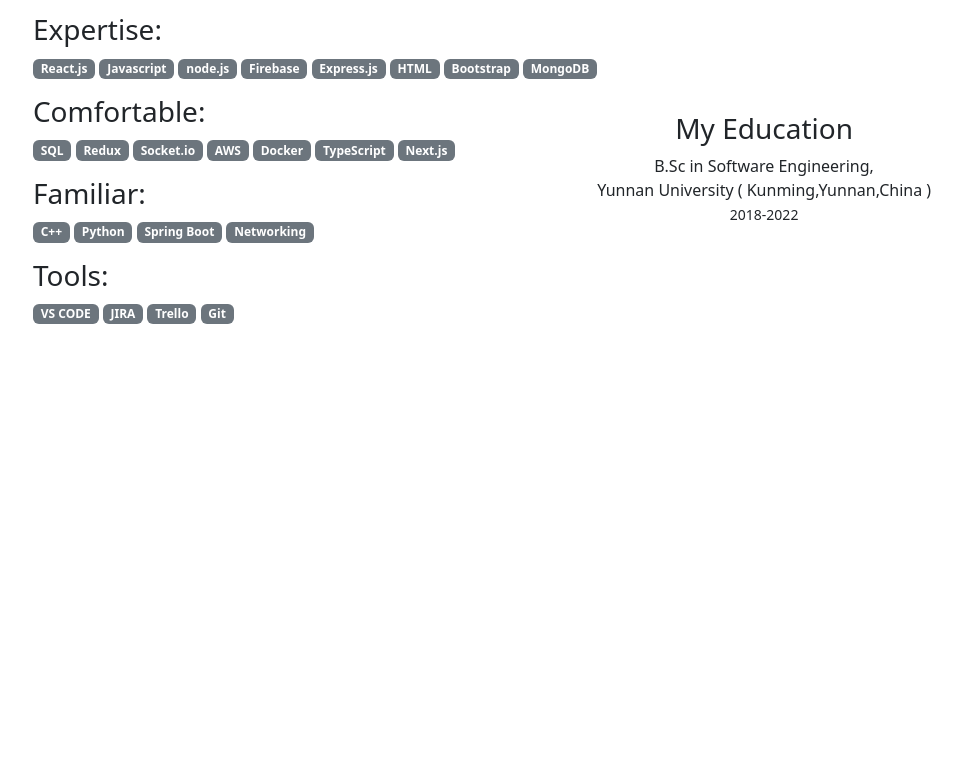
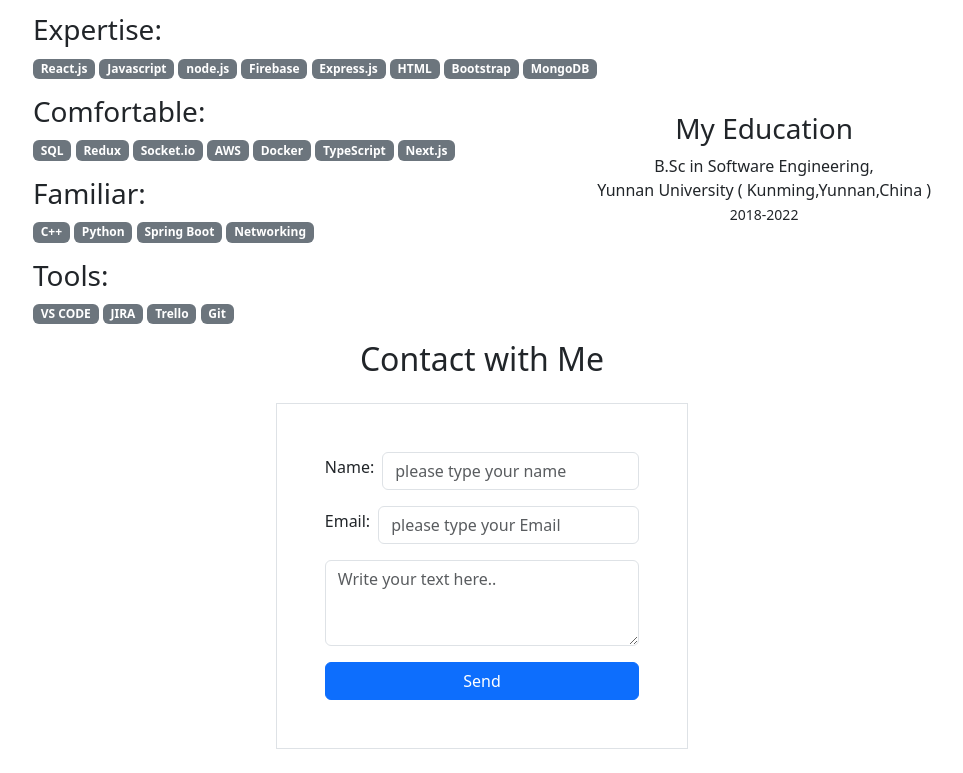
Before and after one commit to NowshinBushra/Portfolio-Site, a plain HTML site: page index.html in a window 1280 px wide. Shown: the part 1122-1895 px from the top of the page, without its empty margins (158-1121 px from the left). Before the commit the page ends 1462 px from the top, so only its background shows below. Drawn offline with Linux system fonts and the light colour scheme.

Commit message:
6th commit

```diff
--- a/index.html
+++ b/index.html
@@ -237,8 +237,27 @@
         </section>
 
 
-        <section>
-
+        <section class="d-flex justify-content-center">
+            <div>
+                <h2 class="text-center">Contact with Me</h2>
+                <div class="border m-4 p-5">
+                    <div class="mb-3 d-flex align-items-center">
+                        <label for="exampleFormControlInput1" class="form-label me-2">Name:</label>
+                        <input type="email" class="form-control" id="exampleFormControlInput1"
+                            placeholder="please type your name" required>
+                    </div>
+                    <div class="mb-3 d-flex align-items-center">
+                        <label for="exampleFormControlInput1" class="form-label me-2">Email:</label>
+                        <input type="email" class="form-control" id="exampleFormControlInput1"
+                            placeholder="please type your Email" required>
+                    </div>
+                    <div class="mb-3 d-flex align-items-center">
+                        <textarea class="form-control" id="exampleFormControlTextarea1" rows="3"
+                            placeholder="Write your text here.."></textarea>
+                    </div>
+                    <button class="btn btn-primary w-100" type="submit">Send</button>
+                </div>
+            </div>
         </section>
     </main>
 
```
